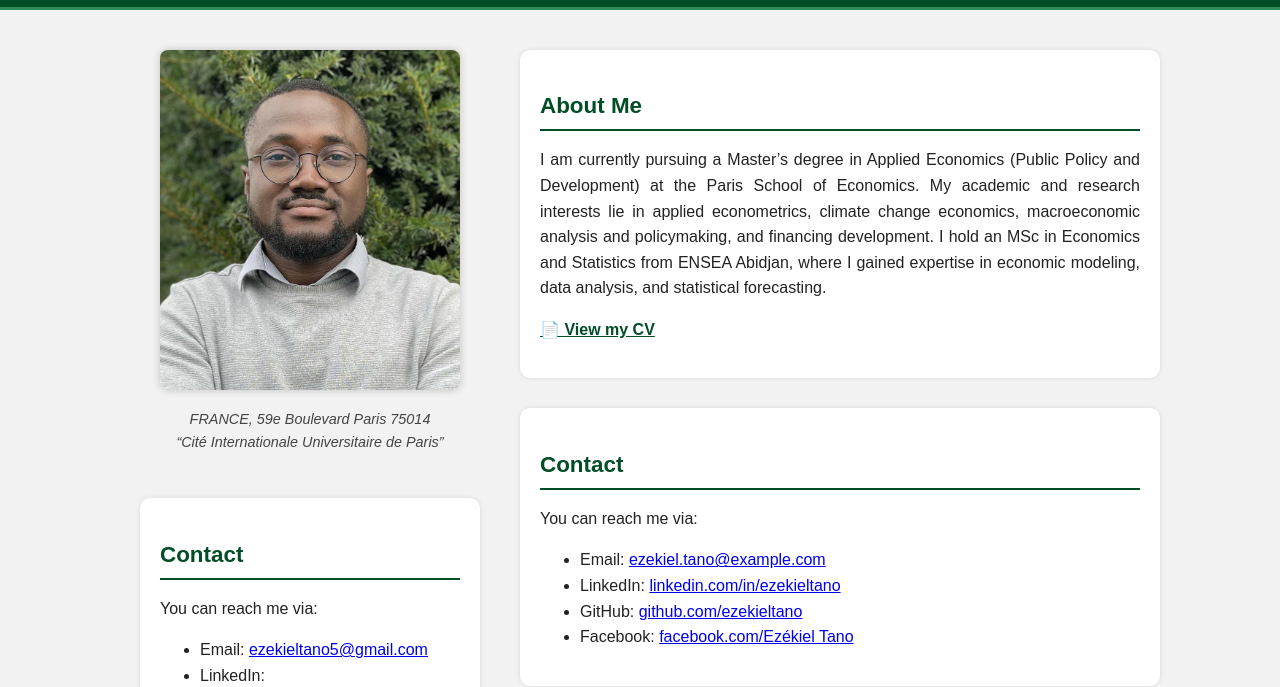
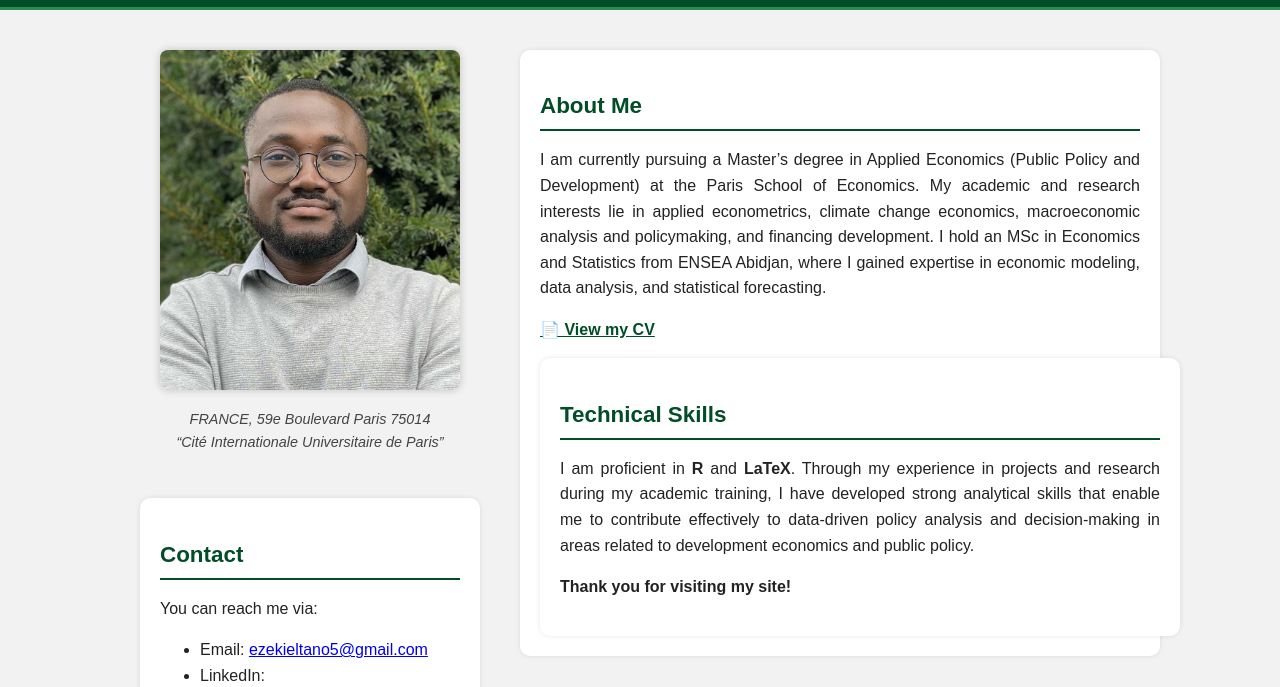
Before and after one commit to ezekieltano/ezekieltano.github.io, a plain HTML site: page index.html in a window 1280 px wide. Shown: the part 113-800 px from the top of the page. Drawn offline with Linux system fonts and the light colour scheme.

Commit message:
Update index.html

```diff
--- a/index.html
+++ b/index.html
@@ -170,17 +170,6 @@
             📄 View my CV
           </a>
         </p>
-      </div>
-        <div class="contact">
-          <h2>Contact</h2>
-          <p>You can reach me via:</p>
-          <ul>
-            <li>Email: <a href="mailto:ezekiel.tano@example.com">ezekiel.tano@example.com</a></li>
-            <li>LinkedIn: <a href="https://linkedin.com/in/ezekieltano" target="_blank">linkedin.com/in/ezekieltano</a></li>
-            <li>GitHub: <a href="https://github.com/ezekieltano" target="_blank">github.com/ezekieltano</a></li>
-            <li>Facebook: <a href="https://facebook.com/ezekieltano" target="_blank">facebook.com/Ezékiel Tano</a></li>
-          </ul>
-        </div>
       <div class="skills">
         <h2>Technical Skills</h2>
         <p>
```
